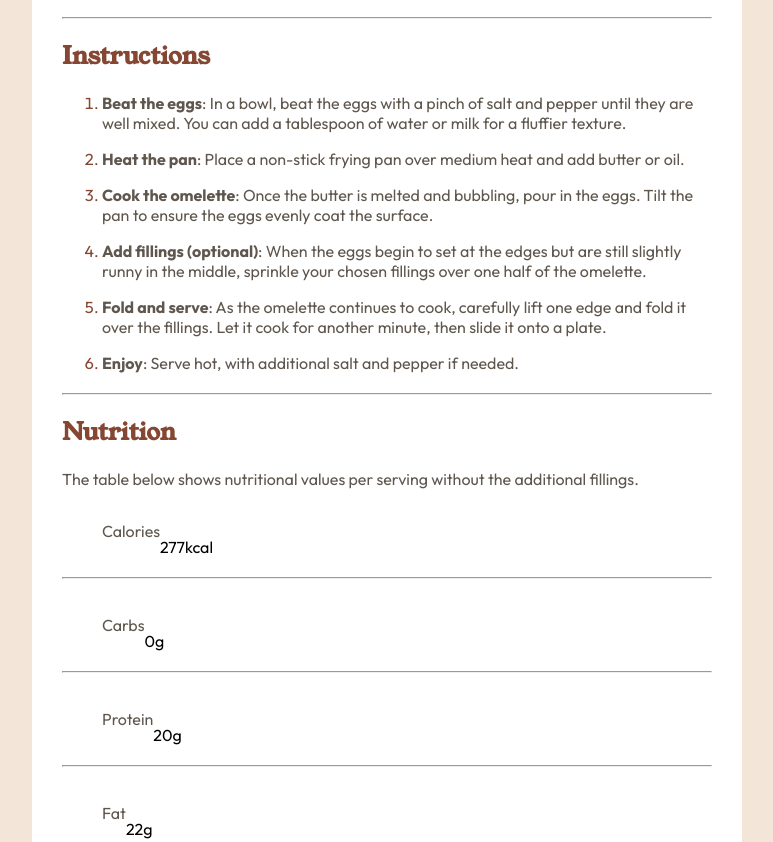
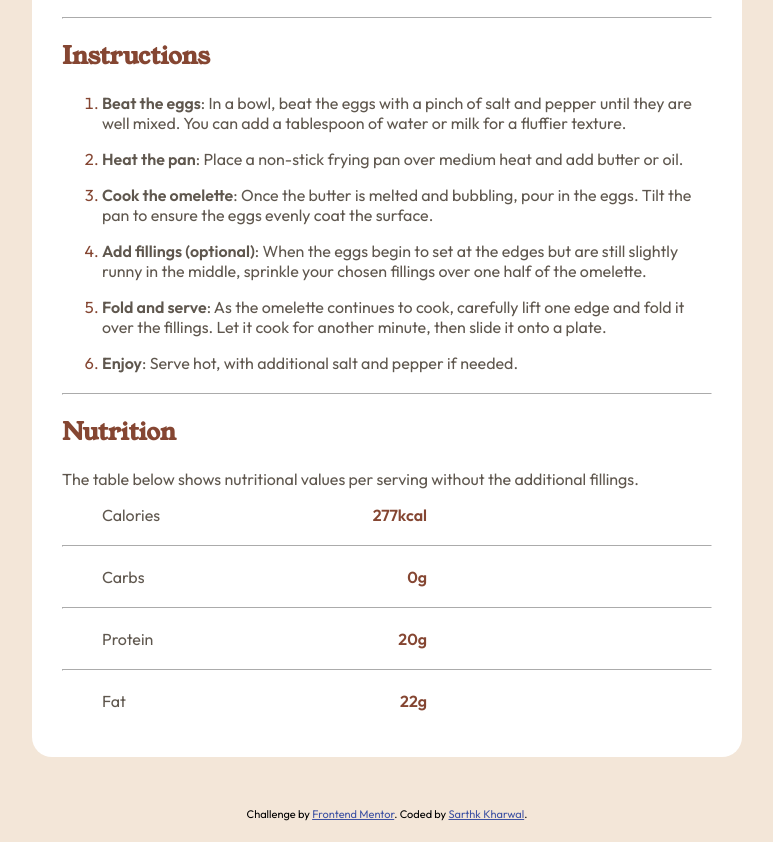
Before and after one commit to SarthkK/Recipe-Page, a plain HTML site: page index.html in a window 1280 px wide. Shown: the part 964-1806 px from the top of the page, without its empty margins (253-1026 px from the left). After the commit the page ends 1785 px from the top, so only its background shows below. Drawn offline with Linux system fonts and the light colour scheme.

Commit message:
final css changes

```diff
--- a/index.html
+++ b/index.html
@@ -51,23 +51,23 @@
         <h2>Nutrition</h2>
         <p class="plain-text">The table below shows nutritional values per serving without the additional fillings.</p>
         <ul>
-          <li style="margin: 0px;"><p class="plain-text">Calories</p></li>
-          <li class="data">277kcal</li>
+          <li><span class="plain-text">Calories</span></li>
+          <li><span class="data">277kcal</span></li>
         </ul>
         <hr>
         <ul>
-          <li><p class="plain-text">Carbs</p></li>
-          <li class="data">0g</li>
+          <li><span class="plain-text">Carbs   </span></li>
+          <li><span class="data">0g</span></li>
         </ul>
         <hr>
         <ul>
-          <li><p class="plain-text">Protein</p></li>
-          <li class="data">20g</li>
+          <li><span class="plain-text">Protein </span></li>
+          <li><span class="data">20g</span></li>
         </ul>
         <hr>
         <ul>
-          <li><p class="plain-text">Fat</p></li>
-          <li class="data">22g</li>
+          <li><span class="plain-text">Fat     </span></li>
+          <li><span class="data">22g</span></li>
         </ul>
       </section>
     </div>
--- a/style.css
+++ b/style.css
@@ -73,11 +73,19 @@ body {
     color: var(--Dark-Raspberry);
 }
 
+.prep-card strong {
+    font-weight:600;
+}
 .card h2 {
     font-family: Young_Serif;
     color: var(--Nutmeg);
 }
+
+.instructions strong {
+    font-weight: 600;
+}
 hr {
+    border-color: rgb(255, 255, 255);
     margin: 20px 0px;
 }
 
@@ -93,14 +101,15 @@ section ul li strong{
 }
 
 .nutrition ul {
+    width: 50%;
     list-style-type: none;
     display: flex;
-    align-items: flex-end;
+    justify-content:space-between;
 }
 
-.nutrition ul li{
-    margin: 0;
-
+.nutrition ul li .data {
+    color: var(--Nutmeg);
+    font-weight: 600;
 }
 .attribution { font-size: 11px; text-align: center; }
 .attribution a { color: hsl(228, 45%, 44%); }
```
